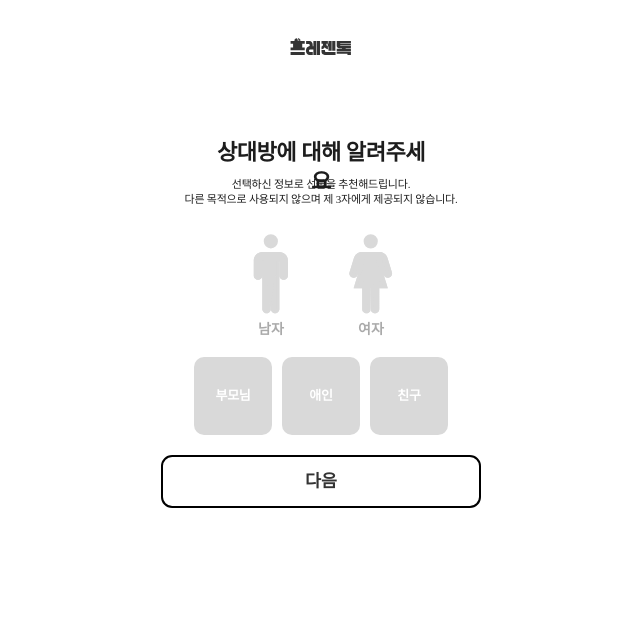
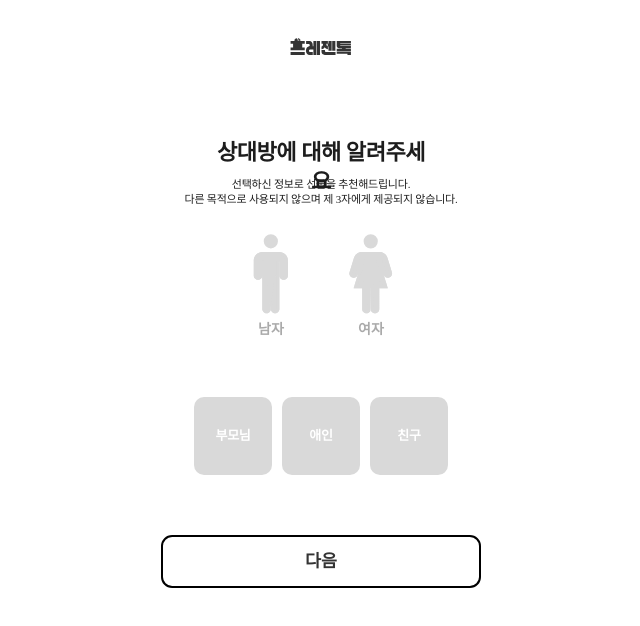
Before and after one commit to HICC-2024-2-project-contest/team4-front, a React (Vite) app: page /questionnaire in a window 1280 px wide. Shown: the top 626 px of the page, without its empty margins (319-959 px from the left). Built offline with nearby package versions, Linux system fonts and the light colour scheme; a web font is replaced by a local one.

Commit message:
margin - bottom 60 px

```diff
--- a/src/styles/buttons/SelectionButton.css
+++ b/src/styles/buttons/SelectionButton.css
@@ -1,8 +1,8 @@
 /* 📌 선택 그룹 */
-.SelectionGroup {
+  .SelectionGroup {
     display: flex;
     width: 100%;
-    margin-bottom: 20px;
+    margin-bottom: 60px;
     flex-direction: column; /* 세로 정렬 */
     align-items: center;
     align-content: center;
--- a/src/styles/buttons/ThemeSelectButton.css
+++ b/src/styles/buttons/ThemeSelectButton.css
@@ -5,6 +5,7 @@
   gap: 6px;
   width: 246px;
   height: 162px;
+  margin-bottom: 60px;
 }
 
 .gift-theme-row {
```
Also changed, not shown: src/styles/buttons/ThemeButton.css (deleted).
